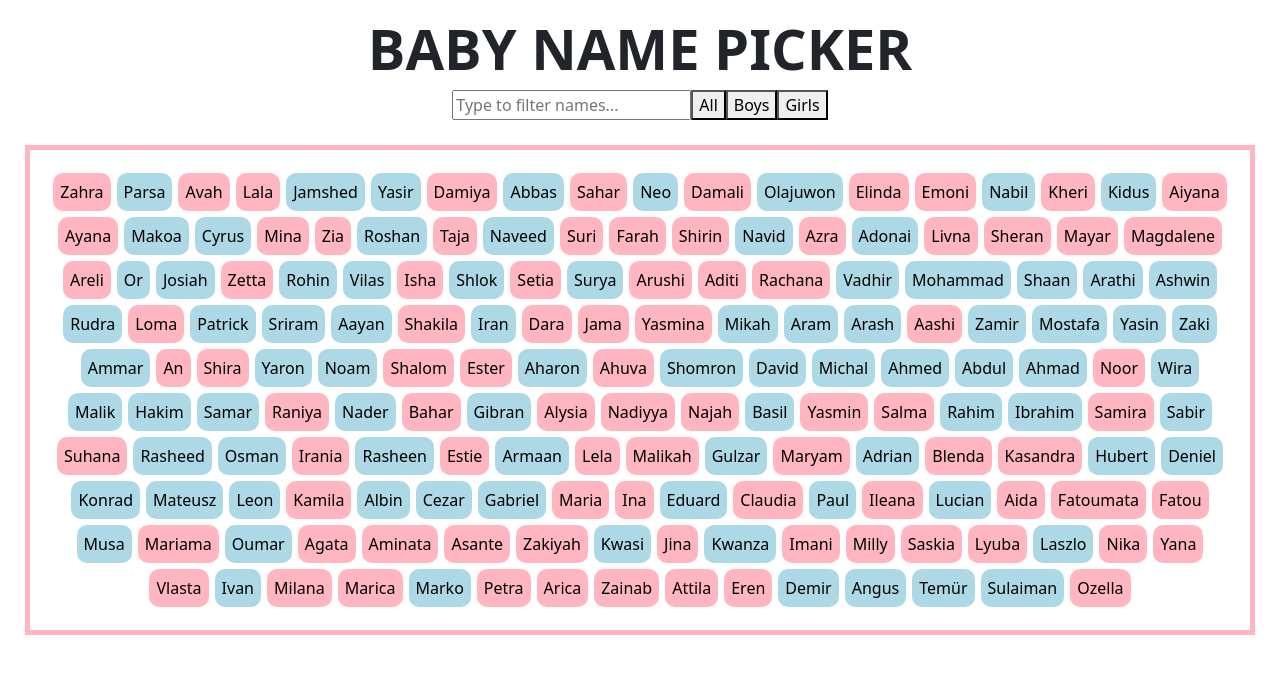
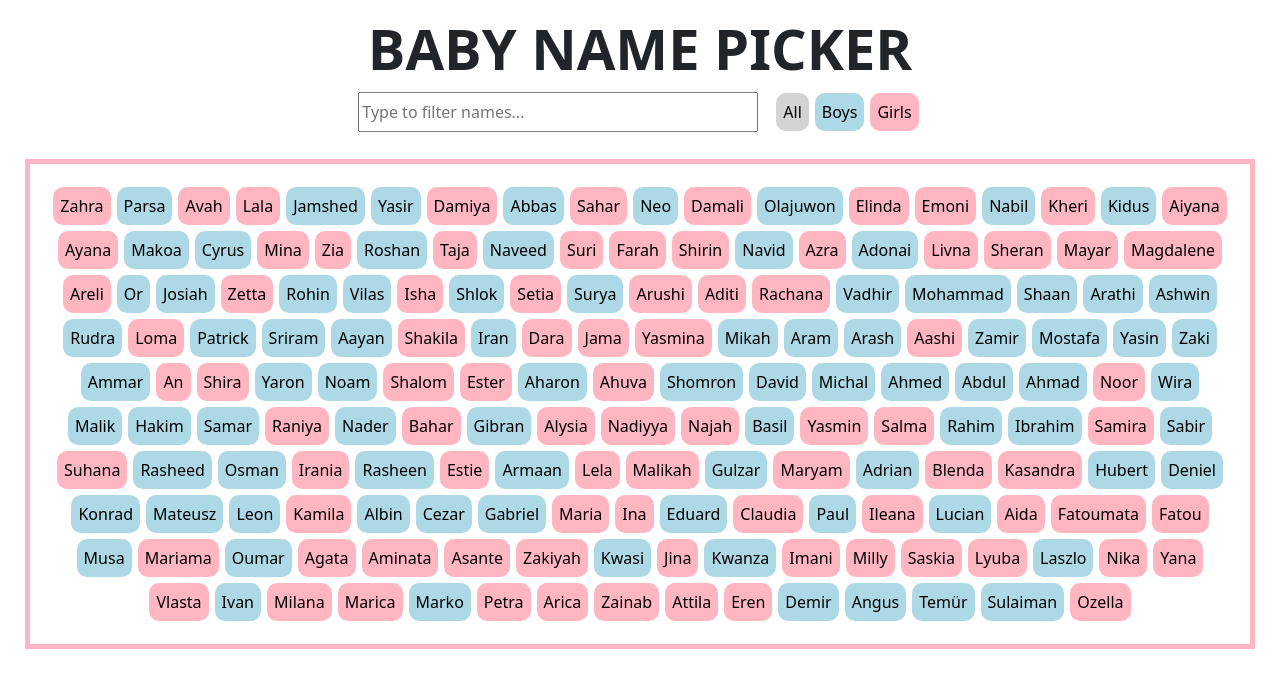
Before and after one commit to mbalci85/11.react_baby_name_picker_hooks, a React (Create React App) app: page / in a window 1280 px wide. Shown: the top 688 px of the page. Built offline with nearby package versions, Linux system fonts and the light colour scheme.

Commit message:
added style to filters

```diff
--- a/src/components/NameFilter.js
+++ b/src/components/NameFilter.js
@@ -3,10 +3,43 @@ import React from 'react';
 const NameFilter = () => {
 	return (
 		<div style={{ textAlign: 'center' }}>
-			<input placeholder="Type to filter names..." />
-			<button>All</button>
-			<button>Boys</button>
-			<button>Girls</button>
+			<input
+				style={{ width: 400, height: 40, marginRight: 15 }}
+				placeholder="Type to filter names..."
+			/>
+			<button
+				style={{
+					border: 'none',
+					margin: 3,
+					padding: 7,
+					borderRadius: 10,
+					backgroundColor: 'lightgray',
+				}}
+			>
+				All
+			</button>
+			<button
+				style={{
+					border: 'none',
+					margin: 3,
+					padding: 7,
+					borderRadius: 10,
+					backgroundColor: 'lightblue',
+				}}
+			>
+				Boys
+			</button>
+			<button
+				style={{
+					border: 'none',
+					margin: 3,
+					padding: 7,
+					borderRadius: 10,
+					backgroundColor: 'lightpink',
+				}}
+			>
+				Girls
+			</button>
 		</div>
 	);
 };
```
Also changed, not shown: 1 other file (tests, documents, lock files or other folders).
